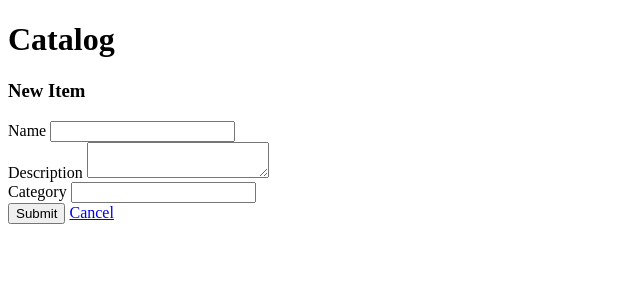
After one commit to Drew-Kimberly/fullstack, a Flask app: page /item/new in a window 1280 px wide. The commit adds this page. Shown: the top 300 px of the page, without its empty margins (0-640 px from the left). Run offline with Flask 2, Linux system fonts and the light colour scheme.

Commit message:
Pushing everything prior to vacation - in middle of wiring up forms

```diff
--- a/vagrant/catalog/catalog.py
+++ b/vagrant/catalog/catalog.py
@@ -12,6 +12,7 @@ DBSession = sessionmaker(bind = engine)
 session = DBSession()
 
 @app.route('/')
+@app.route('/catalog')
 def catalog():
     categories = session.query(Category).all()
     latest_items = session.query(Item).all()
@@ -19,6 +20,77 @@ def catalog():
     return render_template('catalog.html', categories=categories, latest_items=latest_items)
 
 
+@app.route('/item/new', methods=['GET', 'POST'])
+def newItem():
+    if request.method == 'POST':
+        if request.form["name"] != "" and request.form["category"] != "":
+            category = Category(name = request.form["category"])
+            #Check for existing category name in database
+            if not session.query(Category).filter_by(name=category.name).first():
+                session.add(category)
+                session.flush() #Flush change to the database in order to assign category_id
+
+            newItem = Item(
+                name = request.form["name"],
+                description = request.form["description"],
+                category_id = category.category_id
+            )
+            session.add(newItem)
+            session.commit()
+
+        return redirect(url_for("catalog"))
+    else:
+        categories = session.query(Category).all()
+        return render_template('newitem.html', categories=categories)
+
+
+@app.route('/item/<int:item_id>')
+def viewItem(item_id):
+    return "Item view when a user is not authenticated."
+
+
+@app.route('/categories/<int:category_id>')
+def catalogCategory(category_id):
+    return "Lists all items within a given category"
+
+
+@app.route('/categories/new') #Is this needed?
+def newCategory():
+    return "Form to add a new category into the db."
+
+
+@app.route('/categories/<int:category_id>/edit')
+def editCategory(category_id):
+    return "Form to edit an existing category."
+
+
+@app.route('/categories/<int:category_id>/delete')
+def deleteCategory(category_id):
+    return "Delete an exisiting category here"
+
+
+@app.route('/categories/<int:category_id>/items/<int:item_id>')
+def catalogItem(category_id, item_id):
+    return "Lists the description of an item."
+
+
+@app.route('/item/<int:item_id>/edit', methods=['GET', 'POST'])
+@app.route('/categories/<int:category_id>/items/<int:item_id>/edit', methods=['GET', 'POST'])
+def editItem(item_id, category_id=None):
+    item = session.query(Item).filter_by(item_id = item_id).one()
+
+    if request.method == 'POST':
+        return "Form to edit an exisiting item"
+    else:
+        return render_template("edititem.html", item=item)
+
+
+
+
+@app.route('/categories/<int:category_id>/items/<int:item_id>/delete')
+def deleteItem(category_id, item_id):
+    return "Form to delete an existing item"
+
 if __name__ == '__main__':
     app.debug = True
     app.run(host = '0.0.0.0', port = 8000)
--- /dev/null
+++ b/vagrant/catalog/templates/newitem.html
@@ -0,0 +1,35 @@
+<!DOCTYPE html>
+<html lang="en">
+<head></head>
+<body>
+    <h1>Catalog</h1>
+
+    <h3>New Item</h3>
+
+    <div class="newItemDiv">
+        <form class="newItemForm" action="{{ url_for("newItem") }}" method="post">
+            <label for=name>Name</label>
+            <input type="text" class="nameInput" id="name" name="name"/>
+            <br/>
+
+            <label for="description">Description</label>
+            <textarea class="descriptionTextarea" id="description" name="description"></textarea>
+            <br/>
+
+            <label for="category">Category</label>
+            <input type="text" list="category" name="category" id="category">
+            <datalist class="categorySelect">
+            {% for category in categories %}
+                {% if category %}
+                    <option>{{ category.name }}</option>
+                {% endif %}
+            {% endfor %}
+            </datalist>
+            <br/>
+
+            <input type="submit" value="Submit" class="newItemSubmit"/>
+            <a href="{{ url_for("catalog") }}">Cancel</a>
+        </form>
+    </div>
+</body>
+</html>
```
Also changed, not shown: vagrant/catalog/database_setup.py (+4 -3 lines), vagrant/catalog/static/styles.css (added, +8 -0 lines), vagrant/catalog/templates/catalog.html (+10 -3 lines), vagrant/catalog/templates/edititem.html (added, +36 -0 lines).
